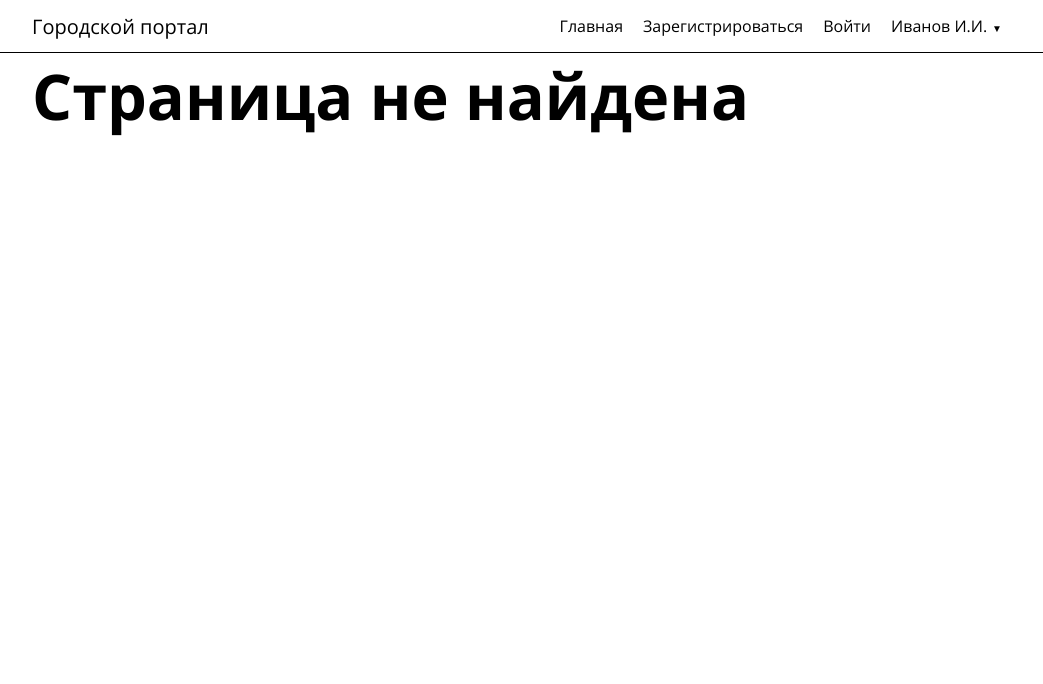
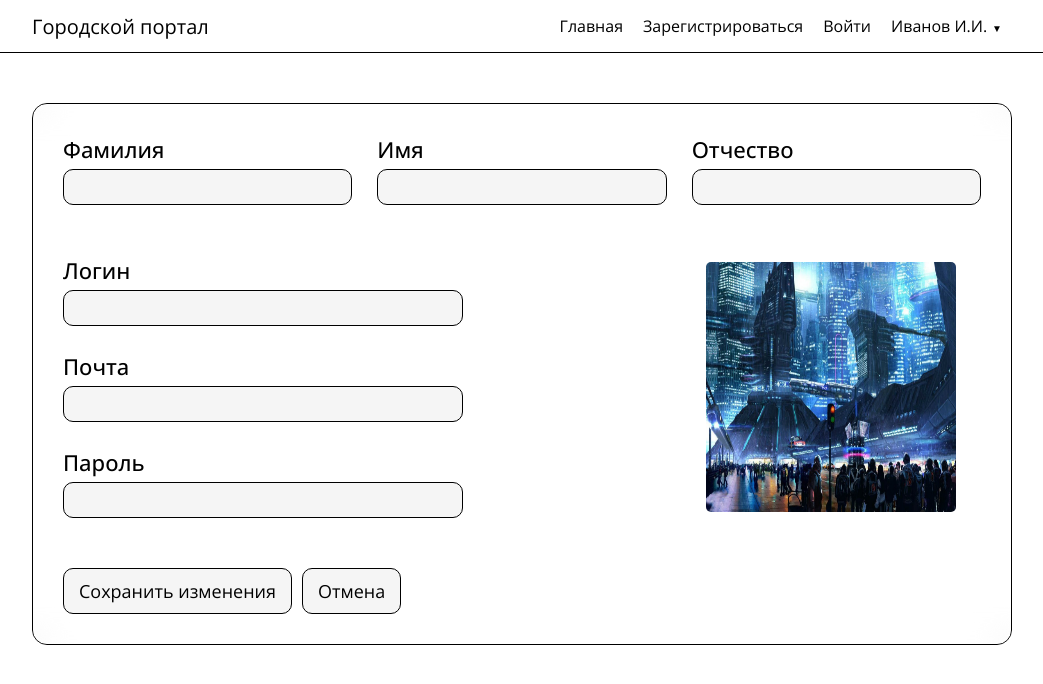
Before and after one commit to Steiden/Urba-problems-portal, a React (Vite) app: page /me in a window 1280 px wide. Shown: the top 684 px of the page, without its empty margins (118-1161 px from the left). Built offline with nearby package versions, Linux system fonts and the light colour scheme.

Commit message:
Верстка формы профиля

```diff
--- a/src/App.tsx
+++ b/src/App.tsx
@@ -5,6 +5,7 @@ import { ProblemsPage } from "./components/ProblemsPage";
 import { Main } from "./components/Main/Main";
 import { Header } from "./components/Header/Header";
 import "./App.scss";
+import { ProfilePage } from "./components/ProfilePage";
 
 export const App = (): ReactNode => {
     useEffect(() => {
@@ -28,6 +29,7 @@ export const App = (): ReactNode => {
                 <Routes>
                     <Route path="/" Component={MainPage} />
                     <Route path="/problems" Component={ProblemsPage} />
+                    <Route path="/me" Component={ProfilePage} />
                     <Route path="*" Component={PageNotFound}/>
                 </Routes>
             </Main>
--- /dev/null
+++ b/src/components/Profile/Profile.tsx
@@ -0,0 +1,69 @@
+import { ReactNode } from "react";
+import "./scss/Profile.scss";
+
+export const Profile = (): ReactNode => {
+    return (
+        <section className="profile">
+            <form action="/me/update" method="POST" className="profile__form">
+                <div className="profile__inputs-container profile__inputs-container--horizontal">
+                    <div className="profile__input-container">
+                        <label htmlFor="secondName" className="profile__label">
+                            Фамилия
+                        </label>
+                        <input type="text" id="secondName" className="profile__input" />
+                    </div>
+                    <div className="profile__input-container">
+                        <label htmlFor="firstName" className="profile__label">
+                            Имя
+                        </label>
+                        <input type="text" id="firstName" className="profile__input" />
+                    </div>
+                    <div className="profile__input-container">
+                        <label htmlFor="patronymic" className="profile__label">
+                            Отчество
+                        </label>
+                        <input type="text" id="patronymic" className="profile__input" />
+                    </div>
+                </div>
+                <div className="profile__split">
+                    <div className="profile__inputs-container profile__input-container--vertical">
+                        <div className="profile__input-container">
+                            <label htmlFor="login" className="profile__label">
+                                Логин
+                            </label>
+                            <input type="text" id="login" className="profile__input" />
+                        </div>
+                        <div className="profile__input-container">
+                            <label htmlFor="email" className="profile__label">
+                                Почта
+                            </label>
+                            <input type="email" id="email" className="profile__input" />
+                        </div>
+                        <div className="profile__input-container">
+                            <label htmlFor="password" className="profile__label">
+                                Пароль
+                            </label>
+                            <input type="password" id="password" className="profile__input" />
+                        </div>
+                    </div>
+                    <div className="profile__avatar-container">
+                        <img
+                            src="/img/1476434895129645719.jpg"
+                            alt="user avatar"
+                            className="profile__avatar"
+                            width={250}
+                            height={250}
+                            loading="lazy"
+                        />
+                    </div>
+                </div>
+                <div className="profile__buttons-container">
+                    <button className="profile__button profile__button--save" type="submit">
+                        Сохранить изменения
+                    </button>
+                    <button className="profile__button">Отмена</button>
+                </div>
+            </form>
+        </section>
+    );
+};
--- /dev/null
+++ b/src/components/Profile/scss/Profile.scss
@@ -0,0 +1,99 @@
+@import "../../../scss/mixins/flex-mixin.scss";
+@import "../../../scss/mixins/transition-mixin.scss";
+@import "../../../scss/variables/global-variables.scss";
+@import "../../../scss/variables/colors-variables.scss";
+
+.profile {
+    @include flex-direction($gap: 20px);
+
+    border: $border;
+    border-radius: $border-radius-15;
+
+    margin-top: 50px;
+
+    overflow: hidden;
+}
+
+.profile__form {
+    @include flex-direction($gap: 50px);
+
+    backdrop-filter: blur(15px);
+
+    padding: 30px;
+    width: 100%;
+}
+
+.profile__inputs-container {
+    @include flex-center($gap: 25px);
+
+    width: 100%;
+
+    &--horizontal {
+        flex-direction: row;
+    }
+    &--vertical {
+        flex-direction: column;
+    }
+}
+
+.profile__input-container {
+    @include flex-direction($gap: 5px);
+
+    width: 100%;
+}
+
+.profile__label {
+    font: {
+        size: 22px;
+        weight: 500;
+    }
+}
+
+.profile__input {
+    font: {
+        size: 18px;
+    }
+
+    background-color: $extra-light-gray;
+    border: $border;
+    border-radius: $border-radius-10;
+
+    padding: 5px 15px;
+    width: clamp(200px, 100%, 400px);
+}
+
+.profile__split {
+    @include flex-justify($justify: space-around, $direction: row, $gap: 15px);
+
+    width: 100%;
+}
+
+.profile__avatar-container {
+    @include flex-center();
+    width: 50%;
+}
+
+.profile__avatar {
+    border-radius: $border-radius-5;
+}
+
+.profile__buttons-container {
+    @include flex-center($direction: row, $gap: 10px);
+}
+
+.profile__button {
+    @include transition-custom($property: background-color);
+    font: {
+        size: 18px;
+    }
+
+    background-color: $extra-light-gray;
+    border: $border;
+    border-radius: $border-radius-10;
+
+    padding: 10px 15px;
+
+    &--save:hover {
+        background-color: $green-light;
+    }
+}
--- /dev/null
+++ b/src/components/ProfilePage.tsx
@@ -0,0 +1,6 @@
+import { ReactNode } from "react"
+import { Profile } from "./Profile/Profile"
+
+export const ProfilePage = (): ReactNode => {
+    return <Profile/>
+}
--- a/src/index.scss
+++ b/src/index.scss
@@ -1,9 +1,25 @@
 @import "./scss/variables/global-variables";
+
+@font-face {
+    font-family: "Open Sans";
+    src: url("../public/fonts/static/OpenSans-Light.ttf");
+    font-weight: 300;
+    font-style: normal;
+    font-display: swap;
+}
 
 @font-face {
     font-family: "Open Sans";
     src: url("../public/fonts/static/OpenSans-Regular.ttf");
     font-weight: 400;
+    font-style: normal;
+    font-display: swap;
+}
+
+@font-face {
+    font-family: "Open Sans";
+    src: url("../public/fonts/static/OpenSans-Medium.ttf");
+    font-weight: 500;
     font-style: normal;
     font-display: swap;
 }
@@ -20,14 +36,6 @@
     font-family: "Open Sans";
     src: url("../public/fonts/static/OpenSans-Bold.ttf");
     font-weight: 700;
-    font-style: normal;
-    font-display: swap;
-}
-
-@font-face {
-    font-family: "Open Sans";
-    src: url("../public/fonts/static/OpenSans-Light.ttf");
-    font-weight: 300;
     font-style: normal;
     font-display: swap;
 }
--- a/src/scss/variables/colors-variables.scss
+++ b/src/scss/variables/colors-variables.scss
@@ -7,6 +7,7 @@ $black: #000000;
 $white: #ffffff;
 
 $green: #22c41d;
+$green-light: #00ff00;
 $blue: #2b22e5;
 $yellow: #ffcb00;
 $red: #ff0000;
```
